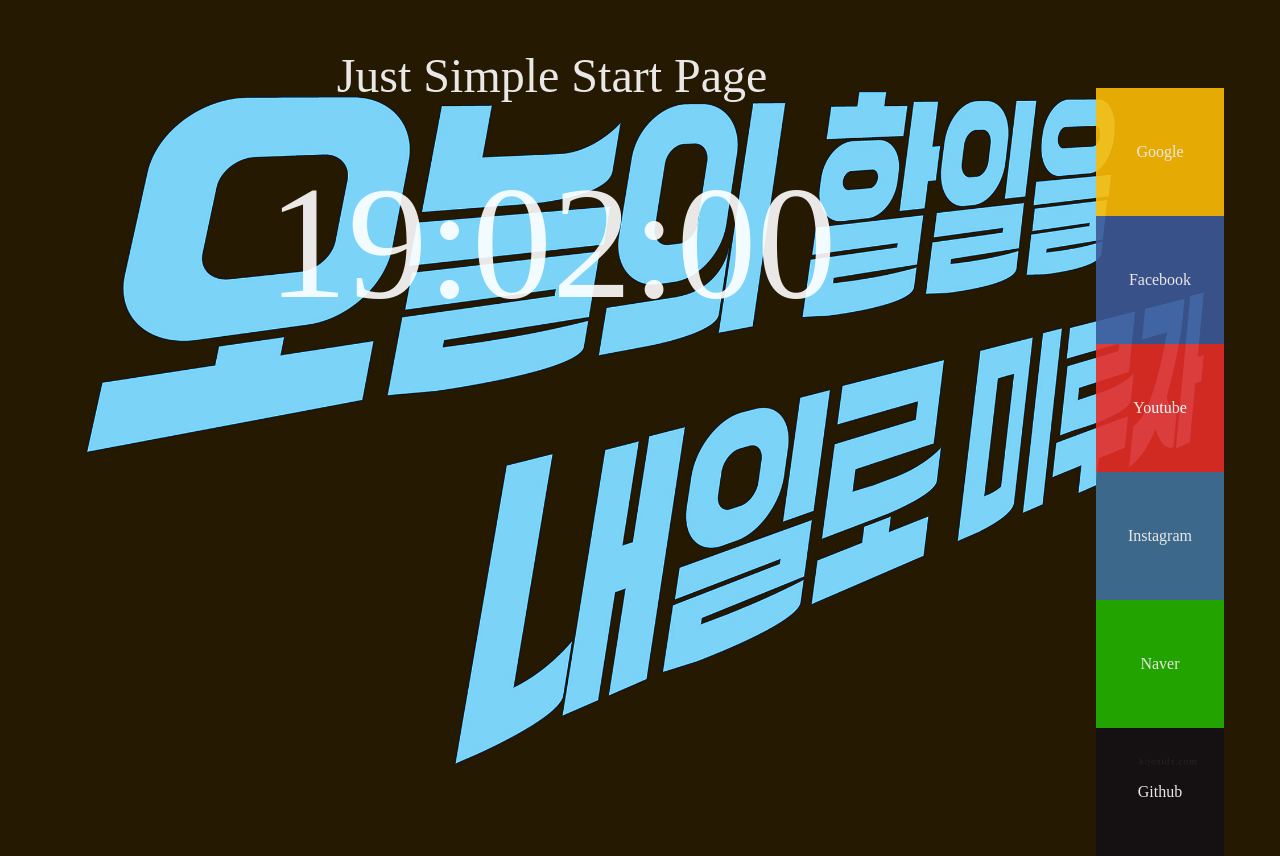
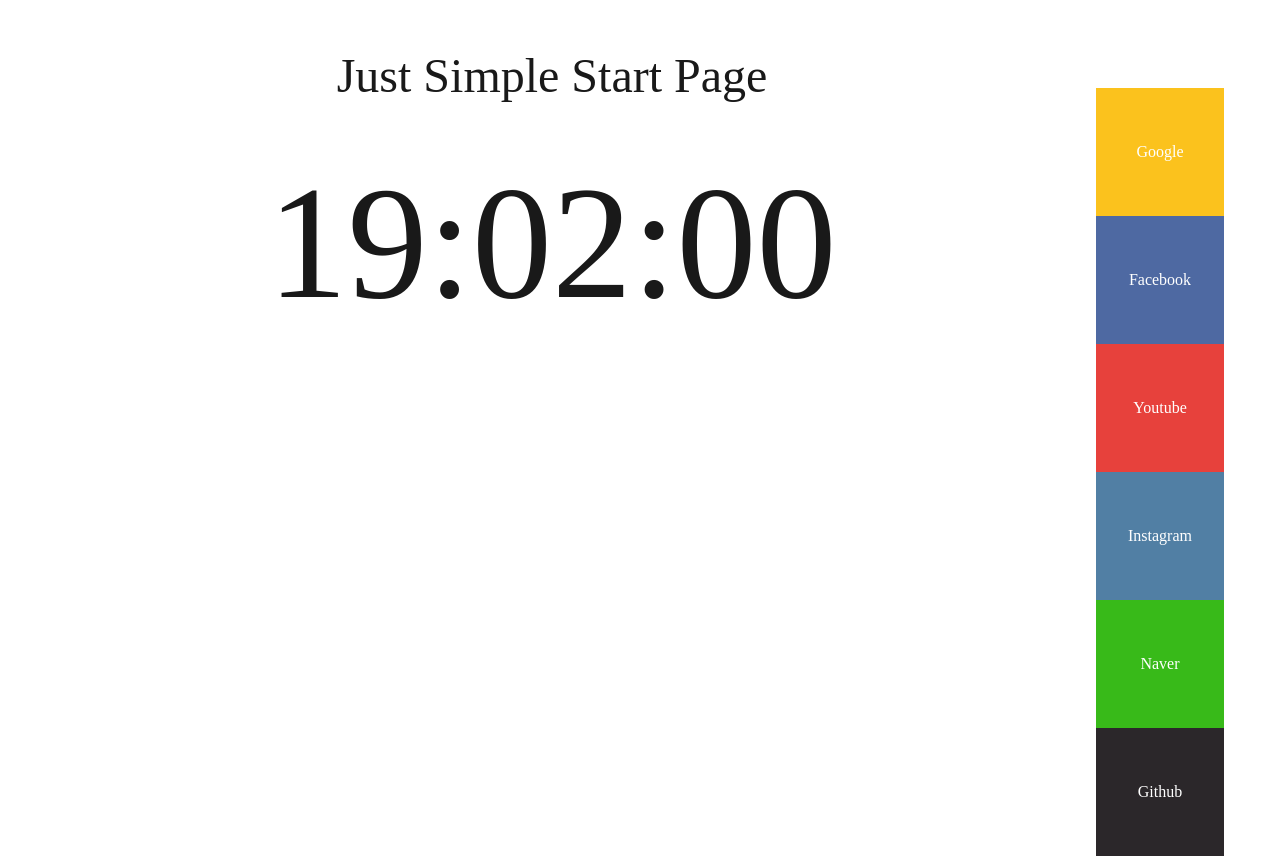
Before and after one commit to Curzy/homepagehere, a plain HTML site: page index.html in a window 1280 px wide. Drawn offline with nearby package versions, Linux system fonts and the light colour scheme.

Commit message:
delete bg image

```diff
--- a/mystyle.css
+++ b/mystyle.css
@@ -1,13 +1,10 @@
 html {
-    background: url(../images/todaysduty.jpg) no-repeat center center fixed;
-    background-size: cover;
 }
 
 body {
     width: 100%;
     height: 100%;
     text-align: center;
-    color: white;
     font-family: "Futura";
 }
 
```
